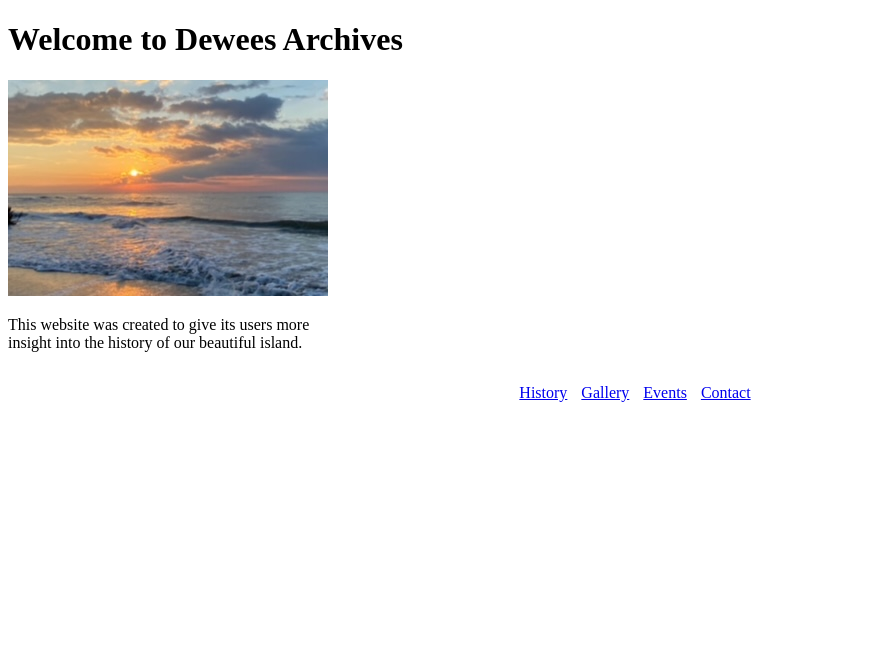
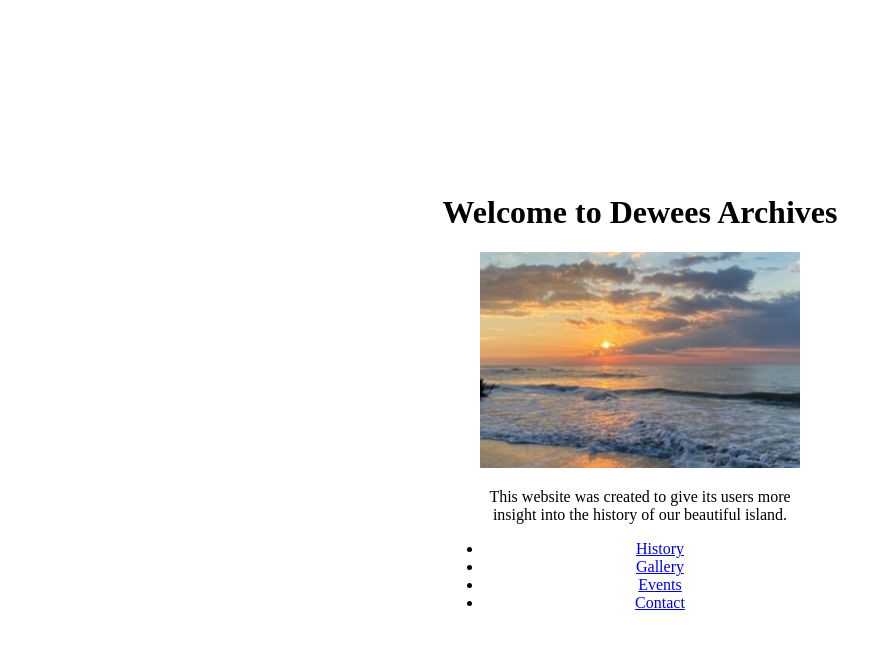
Before and after one commit to Mcbarbj/Dewees-archive, a plain HTML site: page index.html in a window 1280 px wide. Shown: the whole page, without its empty margins (0-892 px from the left). Drawn offline with Linux system fonts and the light colour scheme.

Commit message:
Update styles.css

```diff
--- a/styles.css
+++ b/styles.css
@@ -1,13 +1,22 @@
-        /* Additional styles for centering the navigation items */
-        nav {
-            text-align: center; /* Center-aligns all content inside the <nav> */
-        }
-        nav ul {
-            display: inline-block; /* Display the <ul> as inline-block to center it */
-            list-style-type: none; /* Removes default list styling */
-            padding: 0;
-        }
-        nav ul li {
-            display: inline-block; /* Display list items inline-block */
-            margin-right: 10px; /* Adds a small margin between items */
-        }
+/* styles.css */
+body {
+    display: flex;
+    justify-content: center;
+    align-items: center; /* Centers vertically */
+    height: 100vh; /* Ensures full height on the viewport */
+    margin: 0; /* Removes default body margin */
+}
+
+.container {
+    max-width: 520px;
+    text-align: center;
+}
+
+.container img {
+    max-width: 100%;
+    height: auto; /* Ensures image aspect ratio is maintained */
+}
+
+.container p {
+    /* Add any additional styles */
+}
```
